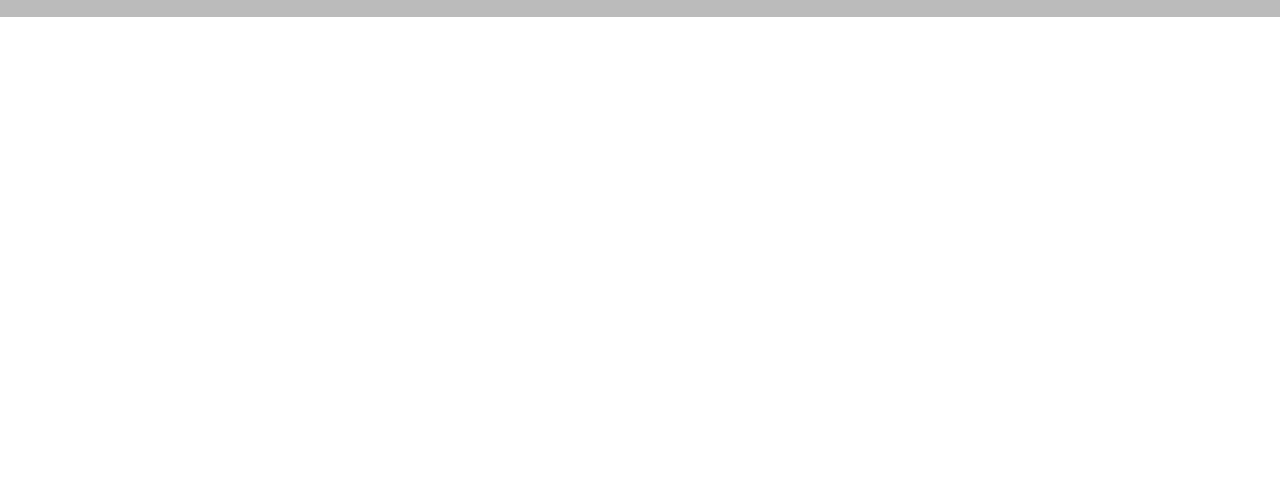
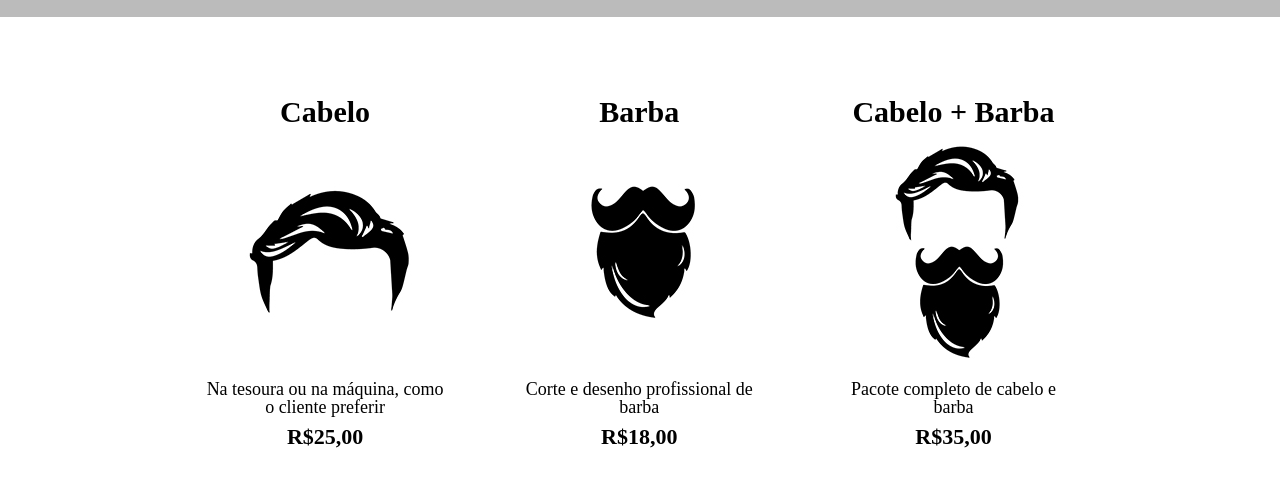
Before and after one commit to Orsi88/html-css-alura, a plain HTML site: page parte-2/produto.html in a window 1280 px wide. Shown: the part 276-762 px from the top of the page. Drawn offline with Linux system fonts and the light colour scheme.

Commit message:
atualizei

```diff
--- a/parte-2/produto.html
+++ b/parte-2/produto.html
@@ -27,5 +27,27 @@
         </nav>
     </div>
 </header>
+<main>
+    <ul class="produtos">
+        <li>
+            <h2>Cabelo</h2>
+            <img src="imagens/cabelo.jpg" alt="cabelo">
+            <p class="produto-descricao">Na tesoura ou na máquina, como o cliente preferir</p>
+            <p class="produto-preco">R$25,00</p>
+        </li>
+        <li>
+            <h2>Barba</h2>
+            <img src="imagens/barba.jpg" alt="barba">
+            <p class="produto-descricao">Corte e desenho profissional de barba</p>
+            <p class="produto-preco">R$18,00</p>
+        </li>
+        <li>
+            <h2>Cabelo + Barba</h2>
+            <img src="imagens/cabelo+barba.jpg" alt="cabelo + barba">
+            <p class="produto-descricao">Pacote completo de cabelo e barba</p>
+            <p class="produto-preco">R$35,00</p>
+        </li>
+    </ul>
+</main>
 </body>
 </html>
--- a/parte-2/style.css
+++ b/parte-2/style.css
@@ -2,6 +2,7 @@
 
 header {
     background-color: #BBBBBB;
+
 }
 
 .caixa {
@@ -31,3 +32,34 @@ nav a {
     text-decoration: none;
 
 }
+
+.produtos {
+    width: 940px;
+    margin: 0 auto;
+    padding: 50px 0;
+}
+
+.produtos li {
+    display: inline-block;
+    text-align: center;
+    width: 30%;
+    vertical-align: top;
+    margin: 0 1.5%;
+    padding: 30px 20px;
+    box-sizing: border-box;
+}
+
+.produtos h2 {
+    font-size: 30px;
+    font-weight: bold;
+}
+
+.produto-descricao{
+    font-size: 18px;
+}
+
+.produto-preco {
+    font-size: 22px;
+    font-weight: bold;
+    margin-top: 10px;
+}
```
